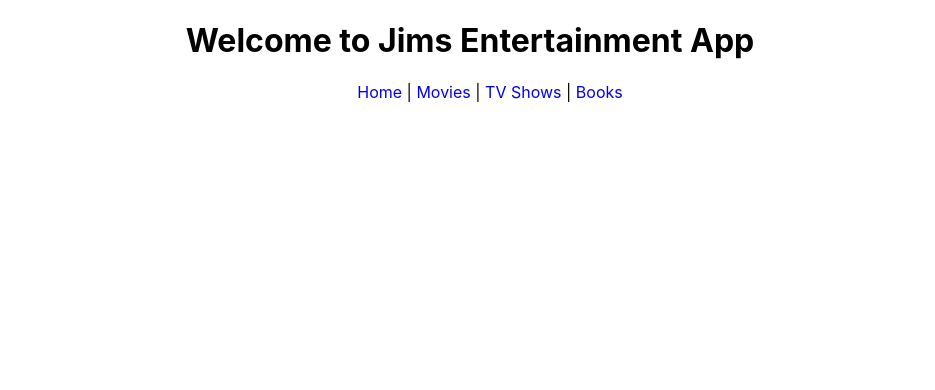
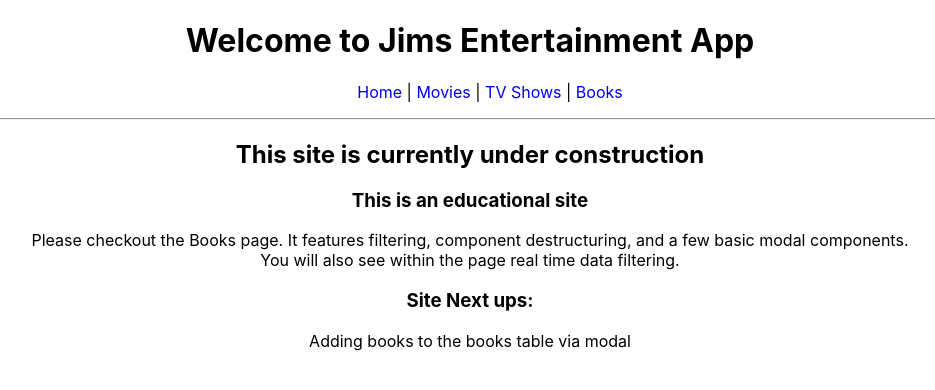
Before and after one commit to jjwebdev1865/ReactPersonalProject_EntertainmentApp, a React (Create React App) app: page / in a window 1280 px wide. Shown: the top 390 px of the page, without its empty margins (170-1105 px from the left). Built offline with nearby package versions, Linux system fonts and the light colour scheme.

Commit message:
refactor small changes

```diff
--- a/src/App.js
+++ b/src/App.js
@@ -7,6 +7,16 @@ function App() {
     <div className="App">
       <Header />
       <NavBar />
+      <h2>This site is currently under construction</h2>
+      <h3>This is an educational site</h3>
+      <p>Please checkout the Books page. It features filtering, component destructuring,
+        and a few basic modal components.
+        <br />
+        You will also see within the page real time data filtering.
+        <br />
+      </p>
+      <h3>Site Next ups: </h3>
+      <p>Adding books to the books table via modal</p>
     </div>
   );
 }
--- a/src/components/NavBar.js
+++ b/src/components/NavBar.js
@@ -6,6 +6,7 @@ export default class NavBar extends React.Component {
 
     render() {
         return (
+            <div>
                 <nav>
                     <ul>
                         <Link className='link-item' to="/" >Home</Link> |{" "}
@@ -14,6 +15,8 @@ export default class NavBar extends React.Component {
                         <Link className='link-item' to="/books">Books</Link>
                     </ul>
                 </nav>
+                <hr />
+            </div>
         )
     }
 }
--- a/src/routes/books.jsx
+++ b/src/routes/books.jsx
@@ -125,7 +125,6 @@ export default class Books extends React.Component {
             <div>
                 <Header />
                 <NavBar />
-                <hr />
                 <h2>Books!</h2>
                 <br />
                 <div className='action-bar'>
```
Lines whose indentation alone changed are shown as unchanged.
